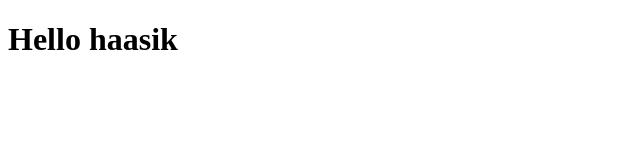
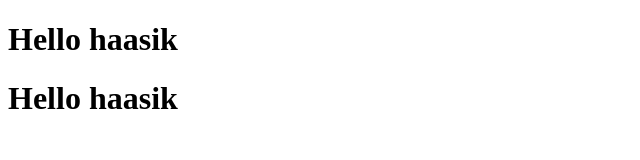
Before and after one commit to Aasik2002/test1, a plain HTML site: page index.html in a window 1280 px wide. Shown: the whole page, without its empty margins (0-640 px from the left). Drawn offline with Linux system fonts and the light colour scheme.

Commit message:
this is my second commit

```diff
--- a/index.html
+++ b/index.html
@@ -7,6 +7,7 @@
 </head>
 <body>
     <H1>Hello haasik</H1>
+    <H1>Hello haasik</H1>
 
 </body>
 </html>
```
